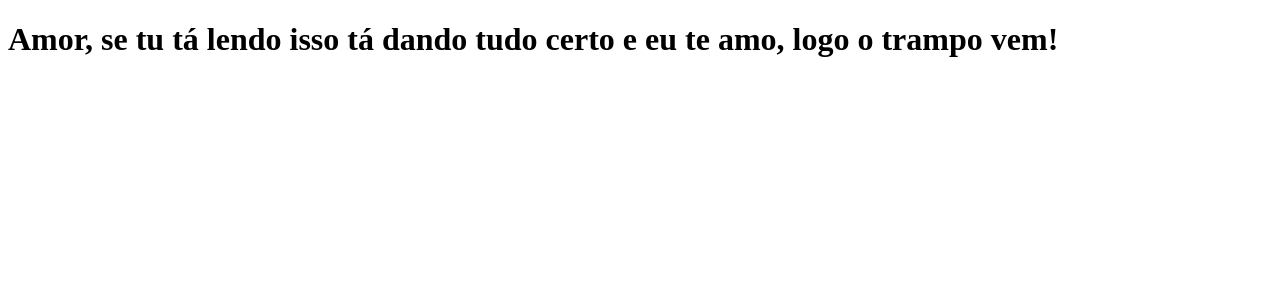
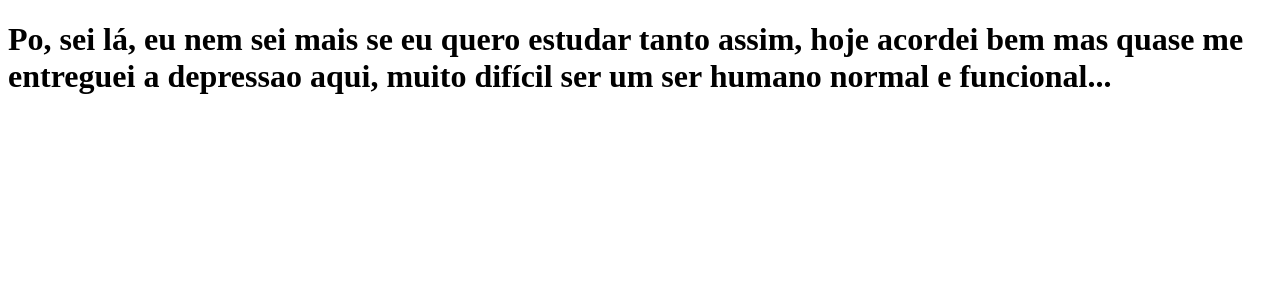
Before and after one commit to carloshnunes/clone-tabnews, a Next.js app: page / in a window 1280 px wide. Shown: the top 300 px of the page. Built offline with nearby package versions, Linux system fonts and the light colour scheme.

Commit message:
troquei a frase mais uma vez

```diff
--- a/pages/index.js
+++ b/pages/index.js
@@ -1,5 +1,6 @@
 function Home() {
-    return <h1>Amor, se tu tá lendo isso tá dando tudo certo e eu te amo, logo o trampo vem!
+    return <h1>Po, sei lá, eu nem sei mais se eu quero estudar tanto assim, hoje acordei bem mas quase me entreguei a depressao aqui, muito difícil ser um ser humano
+        normal e funcional...
     </h1>
 }
 
```
